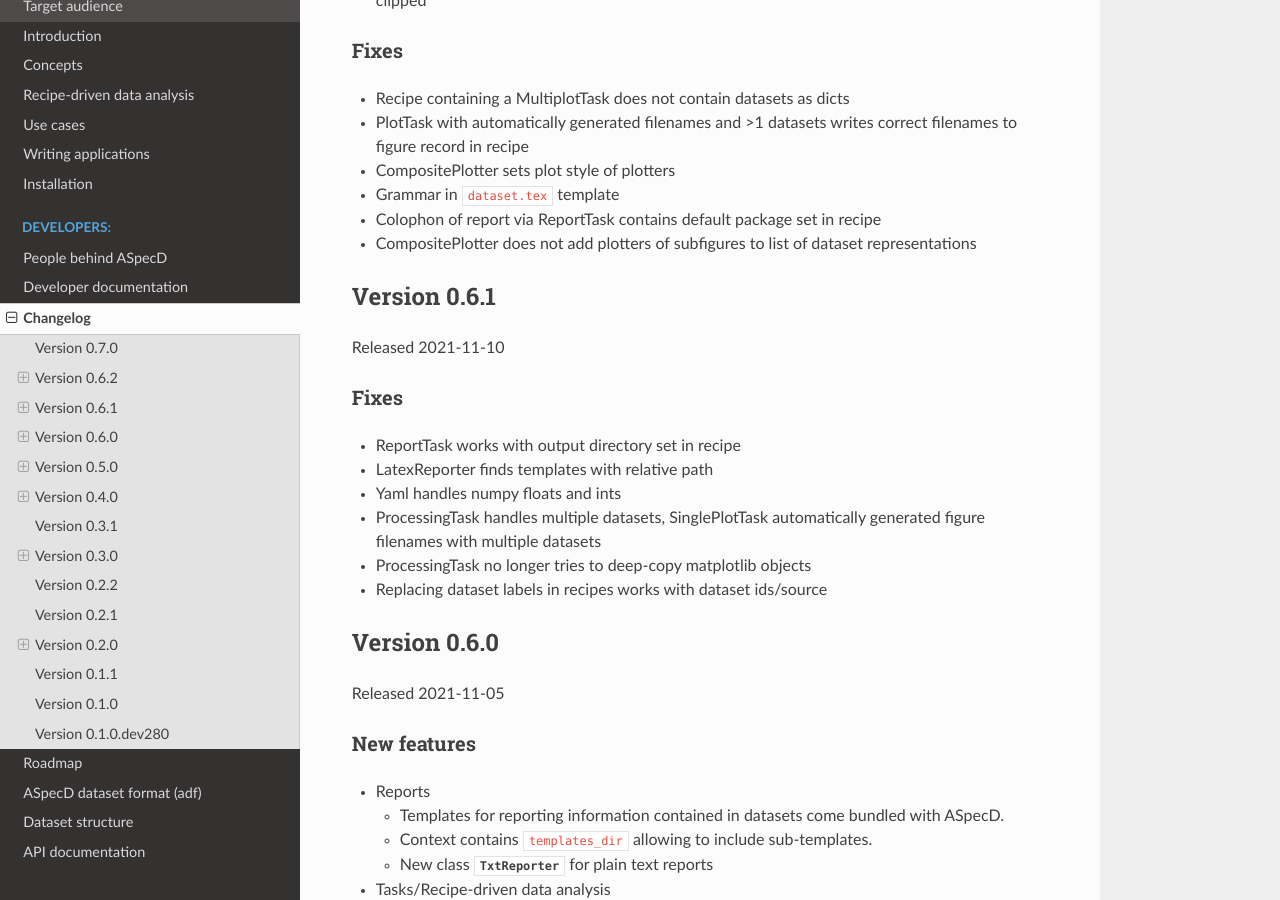
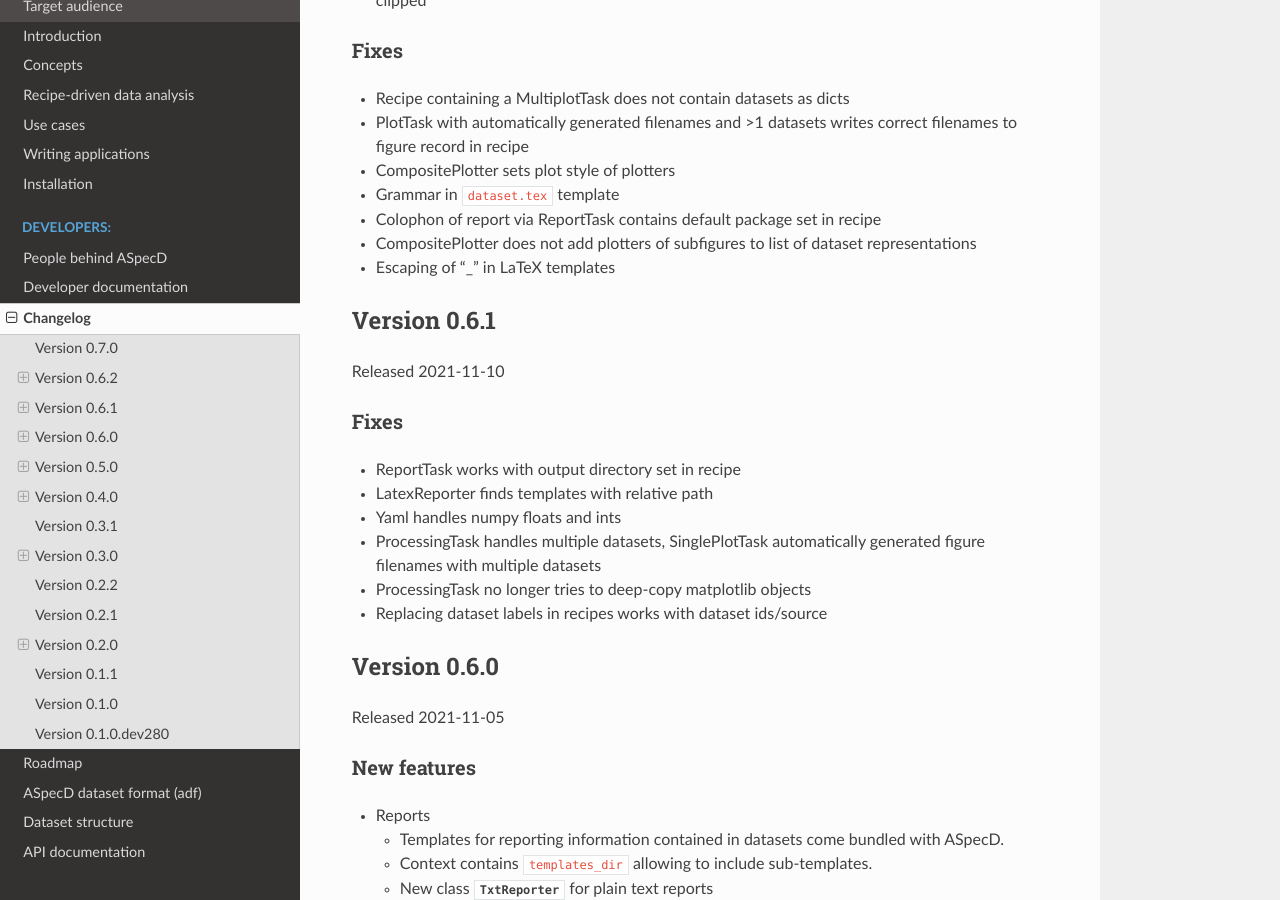
Before and after one commit to tillbiskup/aspecd, a Sphinx documentation site: the page built from docs/changelog.rst, in a window 1280 px wide and 900 px high, scrolled down 603 px. Built offline with Sphinx 7.4.7 and the Read the Docs theme 2.0.0, drawn with Linux system fonts in a browser that asks for light colours.

Commit message:
Escaping of "_" in LaTeX templates

```diff
--- a/docs/changelog.rst
+++ b/docs/changelog.rst
@@ -31,6 +31,7 @@
 * Grammar in ``dataset.tex`` template
 * Colophon of report via ReportTask contains default package set in recipe
 * CompositePlotter does not add plotters of subfigures to list of dataset representations
+* Escaping of "_" in LaTeX templates
 
 
 Version 0.6.1
```
Also changed, not shown: 8 other files.
